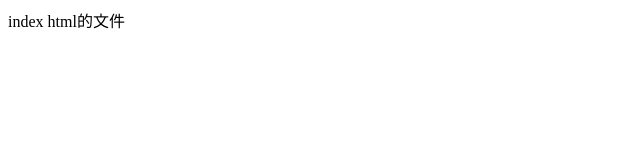
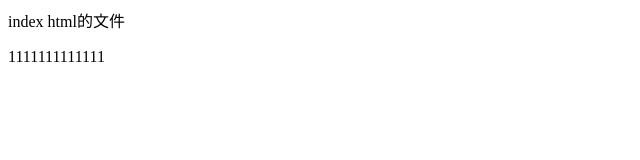
Before and after one commit to zanqianwang/code1, a plain HTML site: page index.html in a window 1280 px wide. Shown: the whole page, without its empty margins (0-640 px from the left). Drawn offline with Linux system fonts and the light colour scheme.

Commit message:
A程序员第二次提交index.html文件

```diff
--- a/index.html
+++ b/index.html
@@ -1 +1,2 @@
 index html的文件
+<p>1111111111111</p>
```
